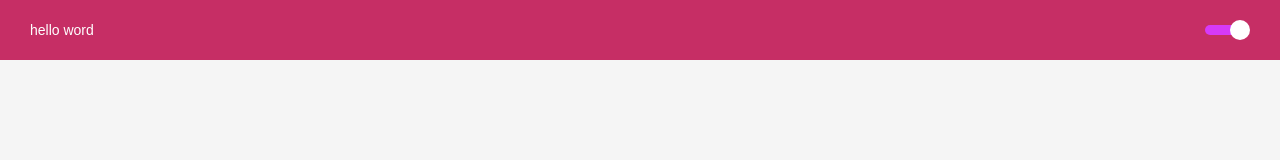
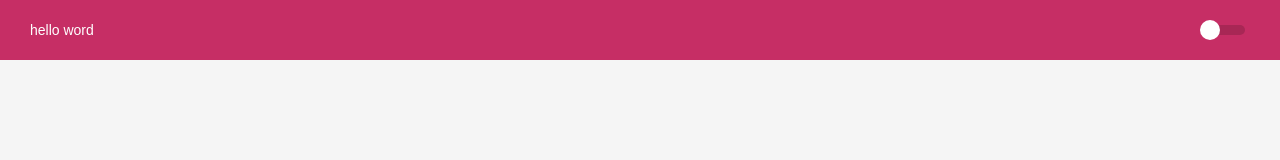
Before and after one commit to matheuspython/react-tema-dark, a React (Create React App) app in the folder themeswitcher/: page / in a window 1280 px wide. Shown: the top 160 px of the page. Built offline with nearby package versions, Linux system fonts and the light colour scheme.

Commit message:
adicionado o tema dark

```diff
--- a/themeswitcher/src/App.tsx
+++ b/themeswitcher/src/App.tsx
@@ -1,15 +1,24 @@
-import React from 'react';
+import React, {useState} from 'react';
 import {ThemeProvider} from 'styled-components'
+
 import light from './styles/themes/light'
+import dark from './styles/themes/dark'
+
 import GlobalStyle from './styles/global'
 import Header from './components/header'
 
 function App() {
+  const [theme, setTheme] = useState(light)
+
+  const toggleTheme = ()=>{
+    setTheme(theme.title === 'light' ? dark : light)
+  }
+
   return (
-    <ThemeProvider theme={light}>
+    <ThemeProvider theme={theme}>
       <div className="App">
         <GlobalStyle />
-        <Header />
+        <Header toggleTheme={toggleTheme} />
       </div>
     </ThemeProvider>
   );
--- a/themeswitcher/src/components/header/index.tsx
+++ b/themeswitcher/src/components/header/index.tsx
@@ -1,26 +1,32 @@
-import React, {useContext} from 'react'
+import React, { useContext } from 'react'
 import Switch from 'react-switch'
-import {ThemeContext} from 'styled-components'
+import { ThemeContext } from 'styled-components'
+import { shade } from 'polished'
 
 import {Container} from './styles'
-const Header: React.FC = ()=>{
-  const {colors}= useContext(ThemeContext)
+
+interface Props {
+  toggleTheme(): void
+}
+
+const Header: React.FC<Props> = ({toggleTheme})=>{
+  const {colors, title}= useContext(ThemeContext)
 
   return(
     <Container>
       hello word
 
       <Switch
-      onChange={()=>{}}
-      checked={true}
+      onChange={toggleTheme}
+      checked={title === 'dark'}
       checkedIcon={false}
       uncheckedIcon={false}
       height={10}
       width={40}
       handleDiameter={20}
-      offColor=""
+      offColor={shade(0.15, colors.primary)}
       onColor={colors.secundary}
-/>
+    />
     </Container>
   )
 }
--- /dev/null
+++ b/themeswitcher/src/styles/themes/dark.ts
@@ -0,0 +1,12 @@
+export default {
+  title: 'dark',
+
+  colors: {
+    primary: '#c62e65',
+    secundary: '#d63af9',
+
+    background: '#222',
+    text: "#fff"
+  },
+
+}
```
